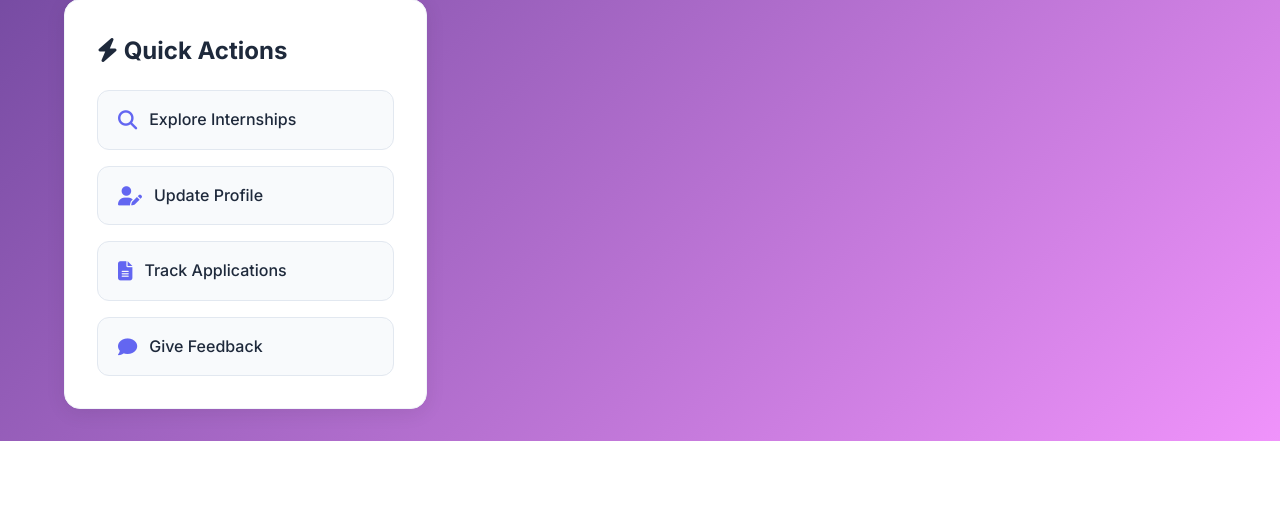
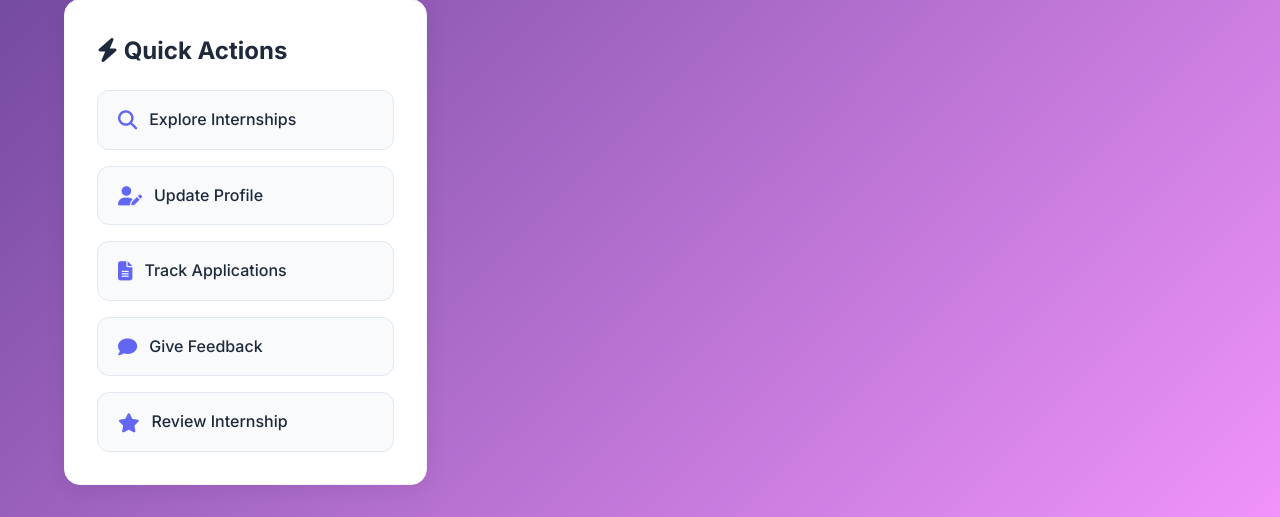
Before and after one commit to pari9p/sih-base-code-3, a Flask app: template templates/dashboard.html in a window 1280 px wide. Shown: the part 1177-1694 px from the top of the page. Before the commit the page ends 1618 px from the top, so only its background shows below. Run offline with Flask 3, Linux system fonts and the light colour scheme; the template is opened without the code that fills it, so the values that code supplies are empty.

Commit message:
review intern button

```diff
--- a/templates/dashboard.html
+++ b/templates/dashboard.html
@@ -229,6 +229,10 @@
                         <i class="fas fa-comment"></i>
                         <span>Give Feedback</span>
                     </a>
+                    <a href="/review" class="action-btn">
+                        <i class="fas fa-star"></i>
+                        <span>Review Internship</span>
+                    </a>
                 </div>
             </div>
         </div>
```
